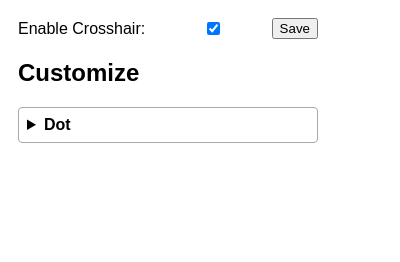
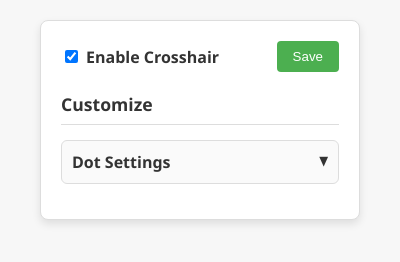
Before and after one commit to auag0/twitch-crosshair, a browser extension: page popup/index.html in a window 400 px wide. Drawn offline with Linux system fonts and the light colour scheme.

Commit message:
improve design

```diff
--- a/popup/index.html
+++ b/popup/index.html
@@ -1,32 +1,36 @@
 <!DOCTYPE html>
-<html>
+<html lang="ja">
 
 <head>
-    <title>Crosshair</title>
+    <meta charset="UTF-8">
+    <title>Crosshair Settings</title>
     <link rel="stylesheet" href="style.css">
 </head>
 
 <body>
+    <div class="container">
         <div class="controls">
-        <label for="crosshair-toggle">Enable Crosshair:</label>
+            <div class="toggle-group">
                 <input type="checkbox" id="crosshair-toggle" checked>
+                <label for="crosshair-toggle">Enable Crosshair</label>
+            </div>
             <button id="save">Save</button>
         </div>
 
         <h2>Customize</h2>
 
-    <details id="dot" class="setting">
-        <summary>Dot</summary>
+        <details id="dot">
+            <summary>Dot Settings</summary>
             <div class="setting">
                 <label for="dot-color">Color:</label>
                 <input type="color" id="dot-color" value="#ff0000">
             </div>
-
             <div class="setting">
                 <label for="dot-size">Size (px):</label>
                 <input type="number" id="dot-size" min="1" max="10" value="4">
             </div>
         </details>
+    </div>
 
     <script src="script.js"></script>
 </body>
--- a/popup/script.js
+++ b/popup/script.js
@@ -34,9 +34,9 @@ saveButton.addEventListener("click", () => {
     };
 
     chrome.storage.sync.set(newSettings, () => {
-        saveButton.style.background = "green";
+        saveButton.style.background = "pink";
         setTimeout(() => {
-            saveButton.style.background = "none";
+            saveButton.style.background = "var(--primary-color)";
         }, 1000);
     });
 });
--- a/popup/style.css
+++ b/popup/style.css
@@ -1,45 +1,136 @@
+:root {
+    --primary-color: #4CAF50;
+    --primary-hover: #45a049;
+    --accent-color: #FF5722;
+    --bg-color: #f7f7f7;
+    --card-bg: #fff;
+    --border-color: #ddd;
+    --text-color: #333;
+}
+
+* {
+    box-sizing: border-box;
+}
+
 body {
-    font-family: Arial, sans-serif;
-    padding: 10px;
-    width: 300px;
+    font-family: 'Segoe UI', Tahoma, Geneva, Verdana, sans-serif;
+    background: var(--bg-color);
+    color: var(--text-color);
+    margin: 0;
+    padding: 20px;
+    display: flex;
+    justify-content: center;
+    align-items: center;
+}
+
+.container {
+    width: 320px;
+    background: var(--card-bg);
+    border: 1px solid var(--border-color);
+    border-radius: 8px;
+    box-shadow: 0 4px 8px rgba(0, 0, 0, 0.1);
+    padding: 20px;
 }
 
 .controls {
     display: flex;
     justify-content: space-between;
     align-items: center;
-    margin-bottom: 15px;
+    margin-bottom: 20px;
+}
+
+.toggle-group {
+    display: flex;
+    align-items: center;
+}
+
+.toggle-group input[type="checkbox"] {
+    margin-right: 8px;
 }
 
 .controls label {
-    margin-right: 10px;
+    font-weight: bold;
+}
+
+#save {
+    background: var(--primary-color);
+    color: #fff;
+    border: none;
+    padding: 8px 16px;
+    border-radius: 4px;
+    cursor: pointer;
+    transition: background 0.3s;
+}
+
+#save:hover {
+    background: var(--primary-hover);
+}
+
+h2 {
+    margin: 0 0 15px;
+    padding-bottom: 8px;
+    border-bottom: 1px solid var(--border-color);
+    font-size: 1.1em;
+}
+
+details {
+    background: #fafafa;
+    border: 1px solid var(--border-color);
+    border-radius: 6px;
+    margin-bottom: 15px;
+    overflow: hidden;
+    transition: box-shadow 0.3s;
+}
+
+details[open] {
+    box-shadow: 0 2px 8px rgba(0, 0, 0, 0.15);
+}
+
+summary {
+    list-style: none;
+    cursor: pointer;
+    padding: 10px;
+    font-weight: bold;
+    position: relative;
+}
+
+summary::-webkit-details-marker {
+    display: none;
+}
+
+summary::after {
+    content: "▼";
+    font-size: 0.8em;
+    position: absolute;
+    right: 10px;
+    transition: transform 0.3s;
+}
+
+details[open] summary::after {
+    transform: rotate(180deg);
 }
 
 .setting {
-    margin-bottom: 5px;
+    padding: 10px 15px;
+    border-top: 1px solid var(--border-color);
 }
 
-.setting:last-child {
-    margin-bottom: 0px;
+.setting:first-of-type {
+    border-top: none;
+    padding-top: 0;
 }
 
-details {
-    border: 1px solid #aaa;
-    border-radius: 4px;
-    padding: 0.5em 0.5em 0;
+.setting label {
+    display: block;
+    margin-bottom: 4px;
+    font-size: 0.9em;
 }
 
-summary {
-    font-weight: bold;
-    margin: -0.5em -0.5em 0;
-    padding: 0.5em;
+.setting input[type="color"],
+.setting input[type="number"] {
+    width: 100%;
+    padding: 6px;
+    border: 1px solid var(--border-color);
+    border-radius: 4px;
+    font-size: 0.9em;
 }
-
-details[open] {
-    padding: 0.5em;
-}
-
-details[open] summary {
-    border-bottom: 1px solid #aaa;
-    margin-bottom: 0.5em;
-}
```
Lines whose indentation alone changed are shown as unchanged.
